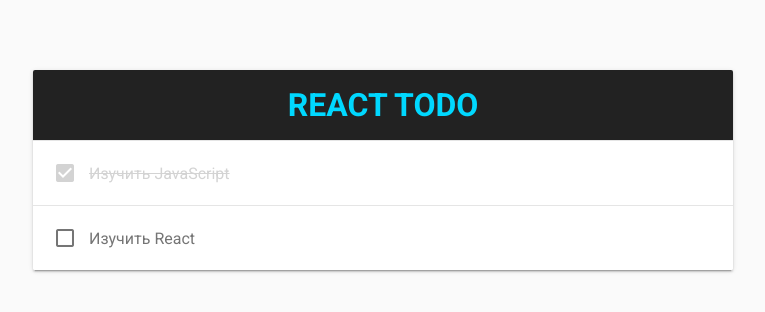
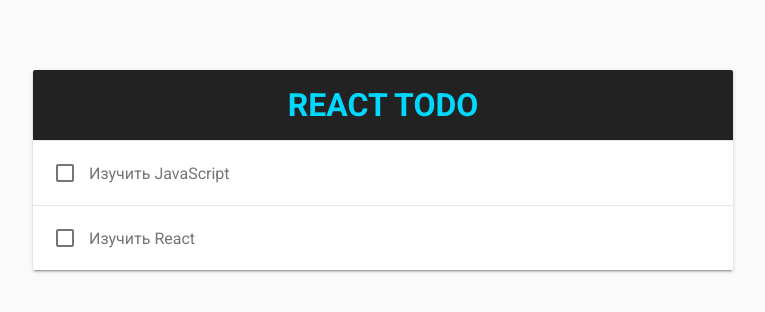
Before and after one commit to Elshad98/react-todo, a React app: page / in a window 1280 px wide. Shown: the top 312 px of the page, without its empty margins (257-1022 px from the left). Built offline with nearby package versions, Linux system fonts and the light colour scheme.

Commit message:
Created component Todo

```diff
--- a/src/components/App.js
+++ b/src/components/App.js
@@ -1,6 +1,7 @@
 import React from 'react';
 import PropTypes from 'prop-types';
 import Header from './Header.js';
+import Todo from './Todo.js';
 import '../styles/App.css';
 
 
@@ -10,25 +11,8 @@
 			<Header title={props.title} />
 
 			<section className="todo-list">
-				<div className="todo completed">
-					<button className="checkbox icon">
-						<i className="material-icons">check_box</i>
-					</button>
-					<span className="todo-title">Изучить JavaScript</span>
-					<button className="delete icon">
-						<i className="material-icons">delete</i>
-					</button>
-				</div>
-
-				<div className="todo">
-					<button className="checkbox icon">
-						<i className="material-icons">check_box_outline_blank</i>
-					</button>
-					<span className="todo-title">Изучить React</span>
-					<button className="delete icon">
-						<i className="material-icons">delete</i>
-					</button>
-				</div>
+				<Todo title={"Изучить JavaScript"} completed={true} />
+				<Todo title={"Изучить React"} completed={true} />
 			</section>
 		</main>
 	);
--- /dev/null
+++ b/src/components/Todo.js
@@ -0,0 +1,23 @@
+import React from 'react';
+import PropTypes from 'prop-types';
+
+const Todo = function(props){
+	return (
+		<div className="todo">
+			<button className="checkbox icon">
+				<i className="material-icons">check_box_outline_blank</i>
+			</button>
+			<span className="todo-title">{props.title}</span>
+			<button className="delete icon">
+				<i className="material-icons">delete</i>
+			</button>
+		</div>
+	);
+};
+
+Todo.propTypes = {
+	title : PropTypes.string.isRequired,
+	completed : PropTypes.bool.isRequired
+};
+
+export default Todo;
```
